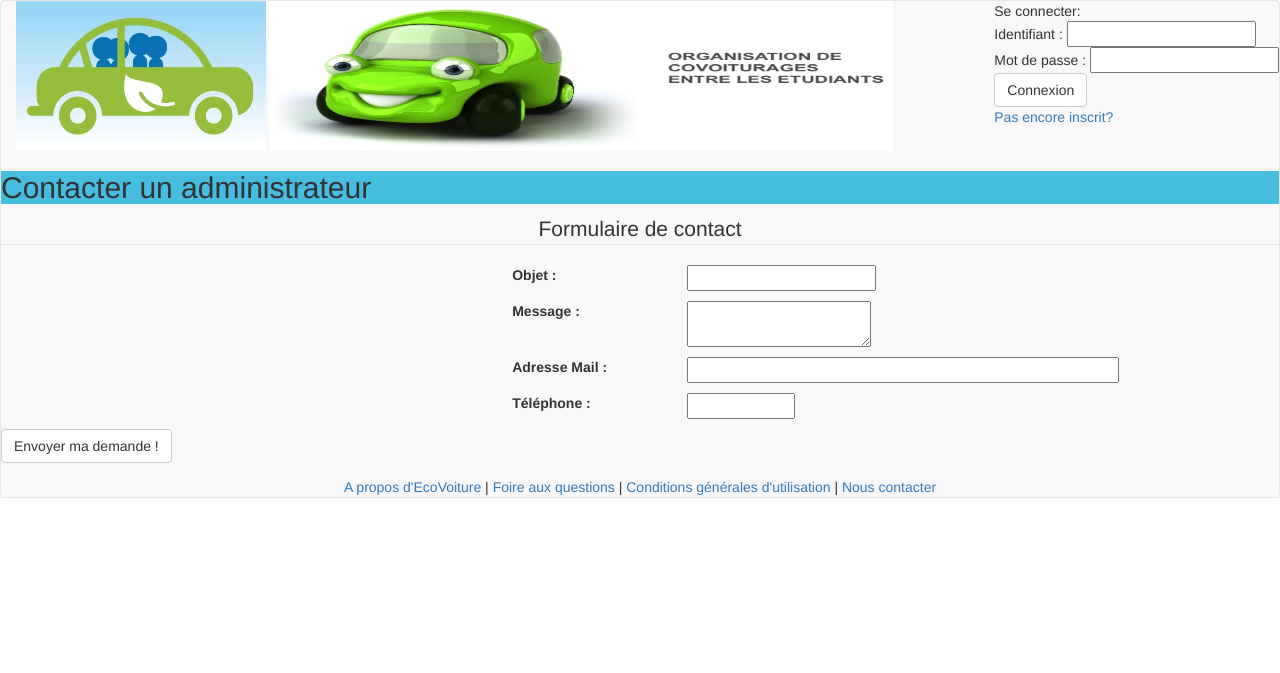
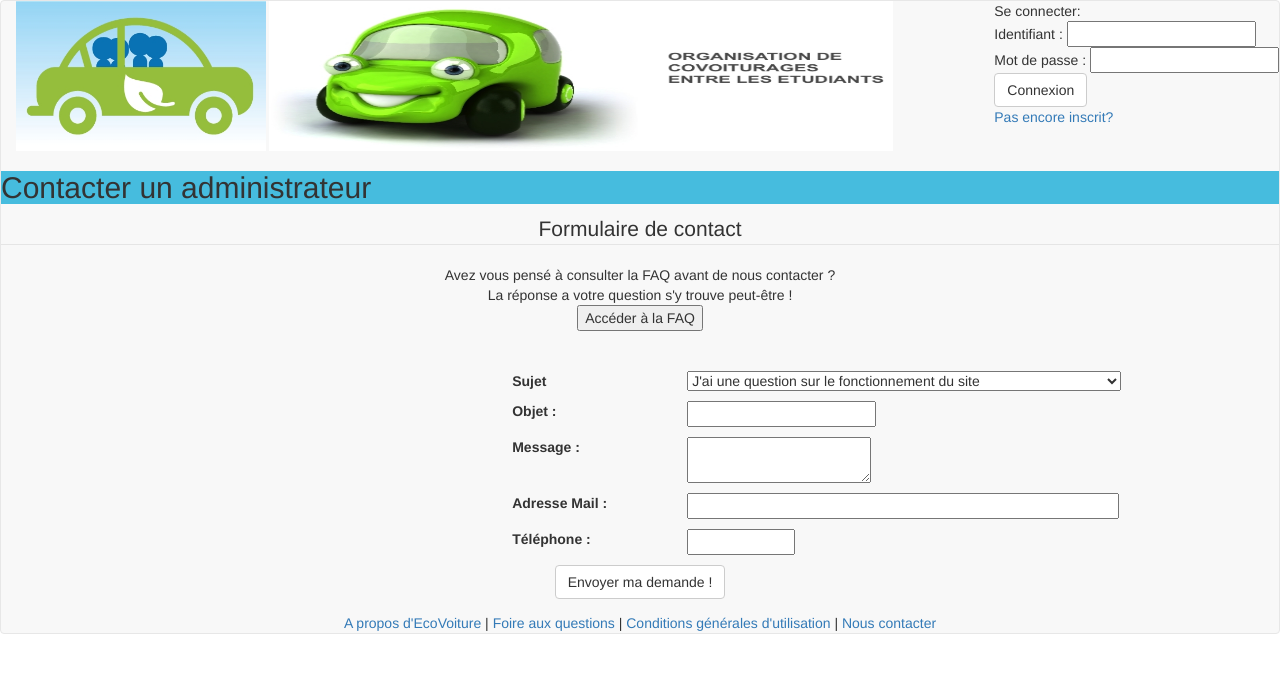
Before and after one commit to guigui33/ecoVoiture, a PHP site: page /contact_admin.php in a window 1280 px wide. Shown: the top 673 px of the page. Run offline with PHP 8.4, Linux system fonts and the light colour scheme; some libraries are stand-ins or nearby versions.

Commit message:
Ajout texte et liste objet

```diff
--- a/fichiersPHP/contact_admin.php
+++ b/fichiersPHP/contact_admin.php
@@ -8,6 +8,24 @@ entete('contact_admin');
 <form action="contacter_admin.php" method="POST" >
 	<fieldset>
 	<legend align="center">Formulaire de contact</legend>
+	<center><div>
+		Avez vous pensé à consulter la FAQ avant de nous contacter ?
+		<br>La réponse a votre question s'y trouve peut-être !
+		<br><input type="button" name="lien1" value="Accéder à la FAQ" onclick="self.location.href='faq.php'" style="background-color:#BLUE" style="color:white; font-weight:bold"onclick>
+		<br><br><br>
+	</div></center>
+
+	<p><label for="sujet">Sujet</label>
+	<select name="sujet" id="sujet">
+		<option  value="Fonctionnement du site">J'ai une question sur le fonctionnement du site
+		<option  value="Reservations de trajets">J'ai une question sur les réservations de trajet
+		<option  value="Propositions de trajet">J'ai une question sur les propositions de trajet
+		<option  value="Supprimer mon compte">Je veux supprimer mon compte
+		<option  value="Victime de propos inapproprie">J'ai été victime de propos inapproprié (insultes, discriminations, ...)
+		<option  value="Probleme technique">J'ai un problème technique
+		<option  value="Autre">Autre
+	</select>
+	</p>
 
 	<p><label for="objet">Objet :</label><input type="text" name="objet" id="login" maxlength="30" size="20" required/><br /></p>
 	<p><label for="message">Message :</label> <textarea name="message" required /></textarea><br/>
@@ -15,8 +33,7 @@ entete('contact_admin');
 	<p><label for="telephone">Téléphone :</label> <input type="text" name="telephone" id="telephone" size="10" required /><br /></p>
 	</fieldset>
 
-	<input class="btn btn-default" type="submit" value="Envoyer ma demande !" /></input></center>
-
+	<center><input class="btn btn-default" type="submit" value="Envoyer ma demande !" /></input></center>
 
 </form>
 <?php footer(); ?>
```
